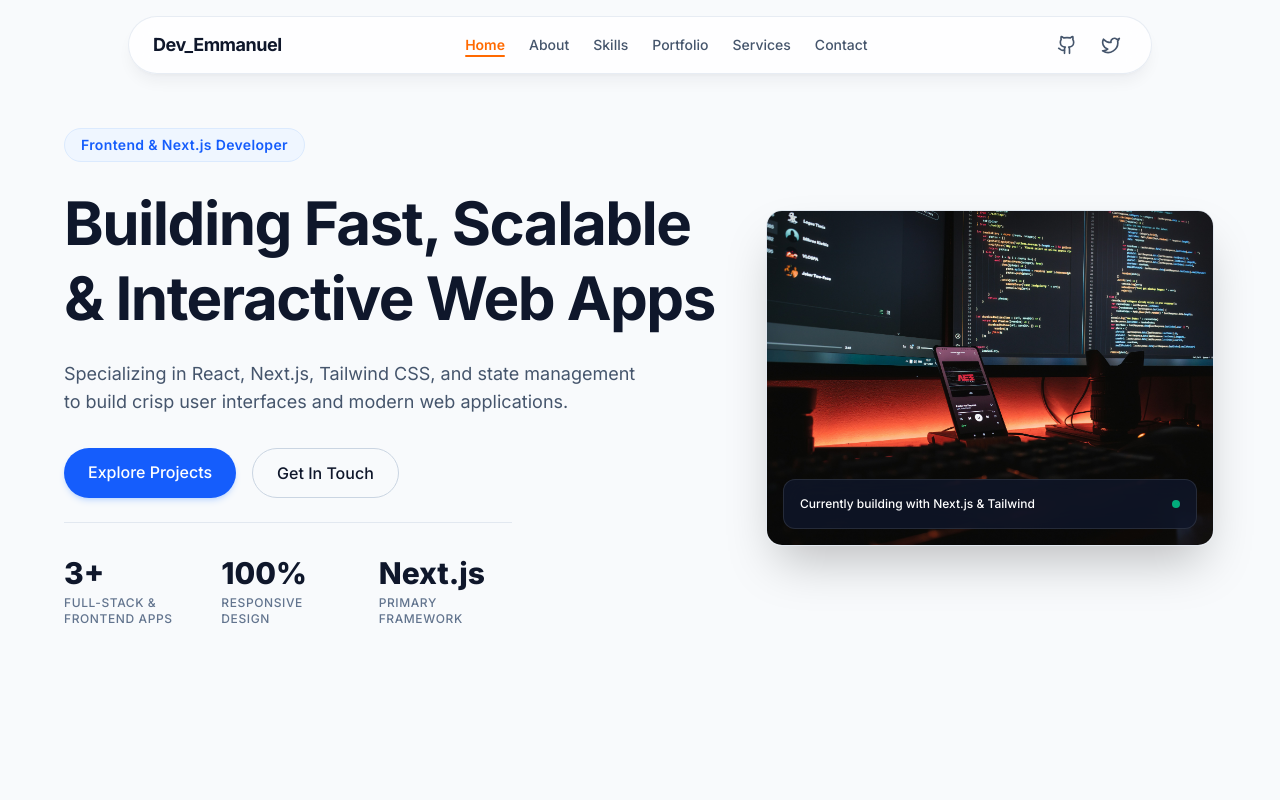
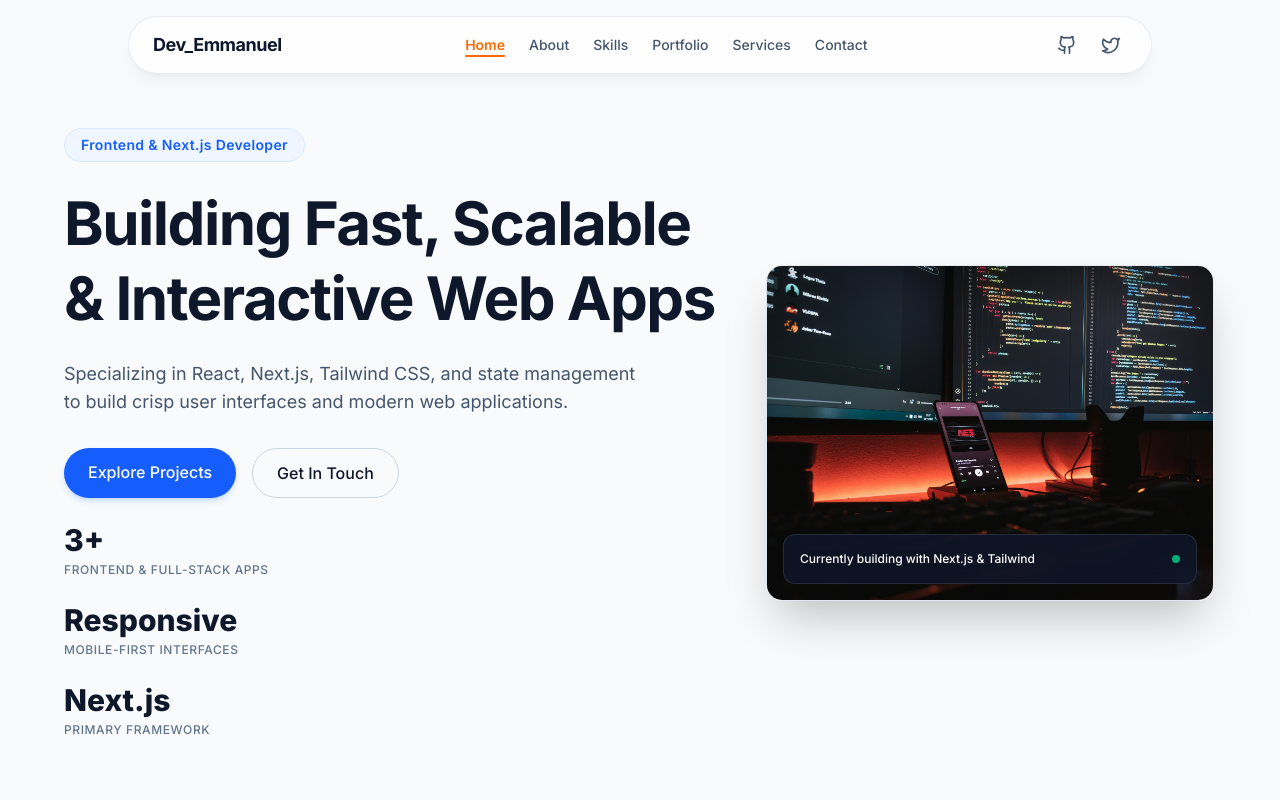
Before and after one commit to Nuelz1/my-portfolio, a Next.js app: page / in a window 1280 px wide. Shown: the top 800 px of the page. Built offline with nearby package versions, Linux system fonts and the light colour scheme.

Commit message:
cleaned up the entire project codebase

```diff
--- a/src/app/components/About.jsx
+++ b/src/app/components/About.jsx
@@ -2,6 +2,7 @@
 
 import { motion } from 'framer-motion';
 import { CheckCircle2, User, Mail, Phone, MapPin } from 'lucide-react';
+import Image from 'next/image';
 
 const highlights = [
   'Skilled in HTML, CSS, JavaScript, Tailwind CSS, and Next.js.',
@@ -50,9 +51,10 @@ export default function About() {
           >
             <div className="relative rounded-3xl overflow-hidden bg-slate-100 border border-slate-200 shadow-xl aspect-4/5 flex items-center justify-center group">
               {/* Image Placeholder or Actual Headshot */}
-              <img
+              <Image
                 src="/hero-bg.jpg" // Path to your photo in public folder
                 alt="Dev Emmanuel"
+                fill
                 className="w-full h-full object-cover group-hover:scale-105 transition-transform duration-500"
               />
               <div className="absolute inset-0 bg-gradient-to-t from-slate-900/60 via-transparent to-transparent" />
--- a/src/app/components/Footer.jsx
+++ b/src/app/components/Footer.jsx
@@ -1,7 +1,7 @@
 'use client';
 
 import { ArrowUp } from 'lucide-react';
-import { GithubIcon, TwitterIcon, LinkedinIcon } from './icons';
+import { GithubIcon, TwitterIcon } from './icons';
 
 
 
@@ -42,15 +42,7 @@ export default function Footer() {
           >
             <TwitterIcon className="w-5 h-5" />
           </a>
-          <a
-            href="https://linkedin.com"
-            target="_blank"
-            rel="noreferrer"
-            className="p-2 rounded-full hover:bg-slate-800 hover:text-white transition-colors"
-            aria-label="LinkedIn Profile"
-          >
-            <LinkedinIcon className="w-5 h-5" />
-          </a>
+
         </div>
 
         {/* Scroll Back To Top Button */}
--- a/src/app/components/Hero.jsx
+++ b/src/app/components/Hero.jsx
@@ -44,19 +44,25 @@ export default function Hero() {
           </div>
 
           {/* Your Authentic Metrics */}
-          <div className="grid grid-cols-3 gap-6 pt-8 border-t border-slate-200 max-w-md">
           <div>
             <h3 className="text-3xl font-extrabold text-slate-900">3+</h3>
-              <p className="text-xs text-slate-500 font-medium uppercase tracking-wider mt-1">Full-Stack & Frontend Apps</p>
+            <p className="text-xs text-slate-500 font-medium uppercase tracking-wider mt-1">
+              Frontend & Full-Stack Apps
+            </p>
           </div>
+
           <div>
-              <h3 className="text-3xl font-extrabold text-slate-900">100%</h3>
-              <p className="text-xs text-slate-500 font-medium uppercase tracking-wider mt-1">Responsive Design</p>
+            <h3 className="text-3xl font-extrabold text-slate-900">Responsive</h3>
+            <p className="text-xs text-slate-500 font-medium uppercase tracking-wider mt-1">
+              Mobile-First Interfaces
+            </p>
           </div>
+
           <div>
             <h3 className="text-3xl font-extrabold text-slate-900">Next.js</h3>
-              <p className="text-xs text-slate-500 font-medium uppercase tracking-wider mt-1">Primary Framework</p>
-            </div>
+            <p className="text-xs text-slate-500 font-medium uppercase tracking-wider mt-1">
+              Primary Framework
+            </p>
           </div>
         </motion.div>
 
```
Lines whose indentation alone changed are shown as unchanged.
